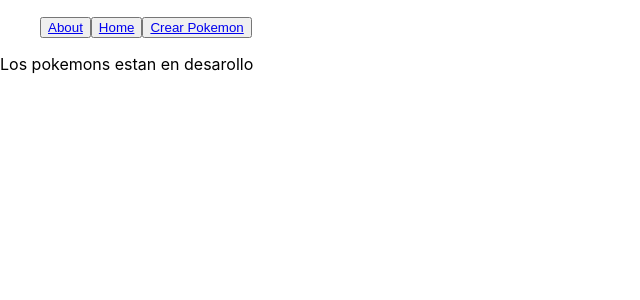
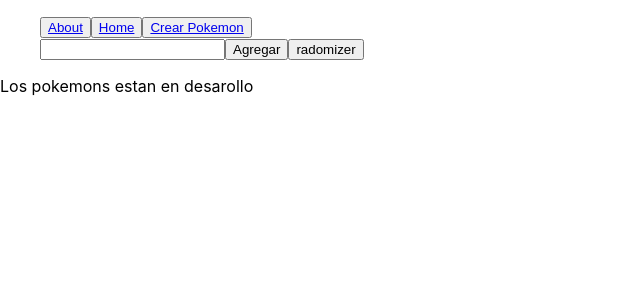
Before and after one commit to Blacki11/Pi-Pokemons-Henry, a React (Create React App) app in the folder client/: page /Home in a window 1280 px wide. Shown: the top 300 px of the page, without its empty margins (0-640 px from the left). Built offline with nearby package versions, Linux system fonts and the light colour scheme.

Commit message:
Nav and Searchbar(template)

```diff
--- a/client/src/pages/nav/nav.jsx
+++ b/client/src/pages/nav/nav.jsx
@@ -1,5 +1,6 @@
 import React from "react";
 import { Link, Route, Routes } from "react-router-dom";
+import SearchBar from "./searchBar";
 
 export default function Nav(props) {
   return (
@@ -14,6 +15,7 @@ export default function Nav(props) {
         <button>
           <Link to="/Create">Crear Pokemon</Link>
         </button>
+        <SearchBar onSearch={props.onSearch} />
       </ul>
     </div>
   );
--- a/client/src/pages/nav/searchBar.jsx
+++ b/client/src/pages/nav/searchBar.jsx
@@ -1,3 +1,15 @@
+import { useState } from "react";
 
-
-export default function SearchBar(){}
+export default function SearchBar(props) {
+  const [personaje, setPersonaje] = useState("");
+  function change(event) {
+    setPersonaje(event.target.value);
+  }
+  return (
+    <div>
+      <input type="search" value={personaje} onChange={change} />
+      <button onClick={() => props.onSearch(personaje)}>Agregar</button>
+      <button onClick={() => props.randomizer()}>radomizer</button>
+    </div>
+  );
+}
```
Lines whose indentation alone changed are shown as unchanged.
